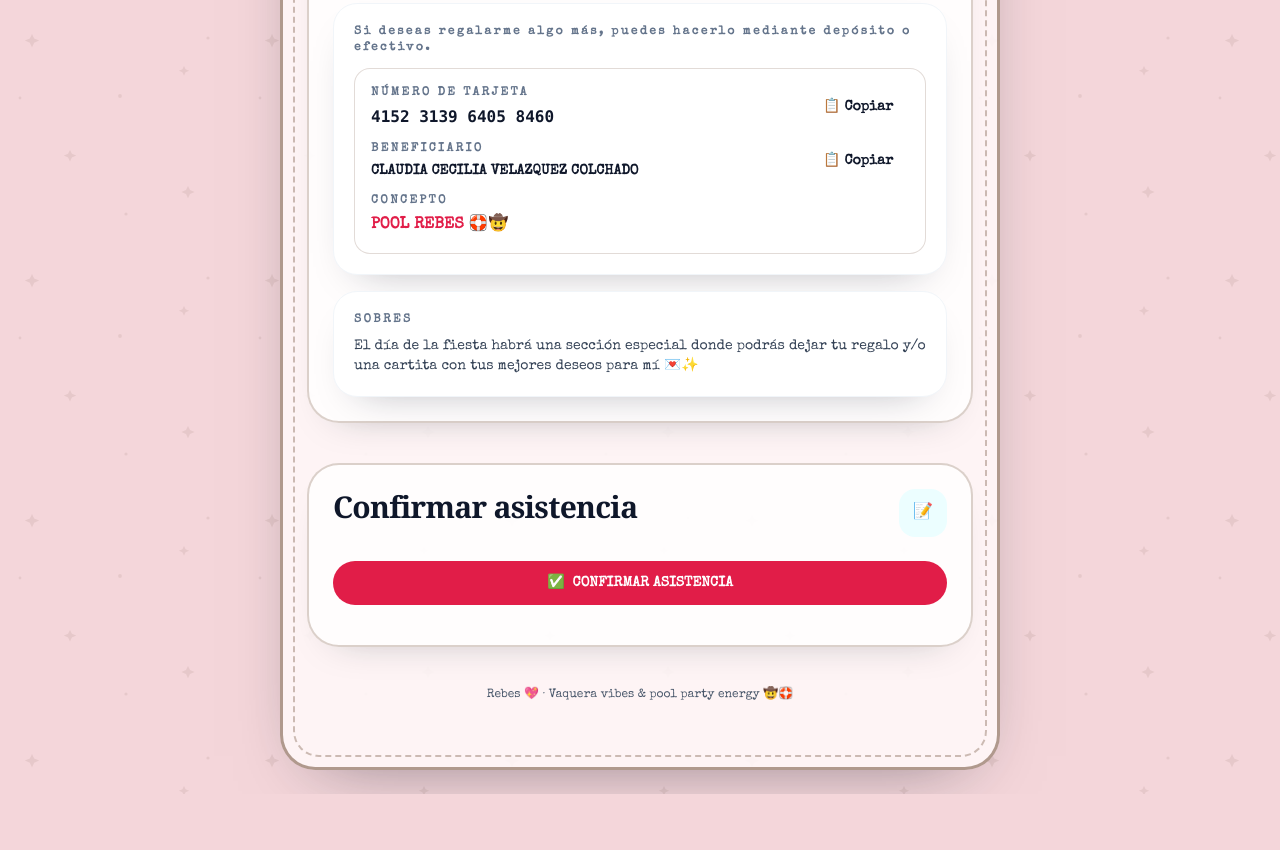
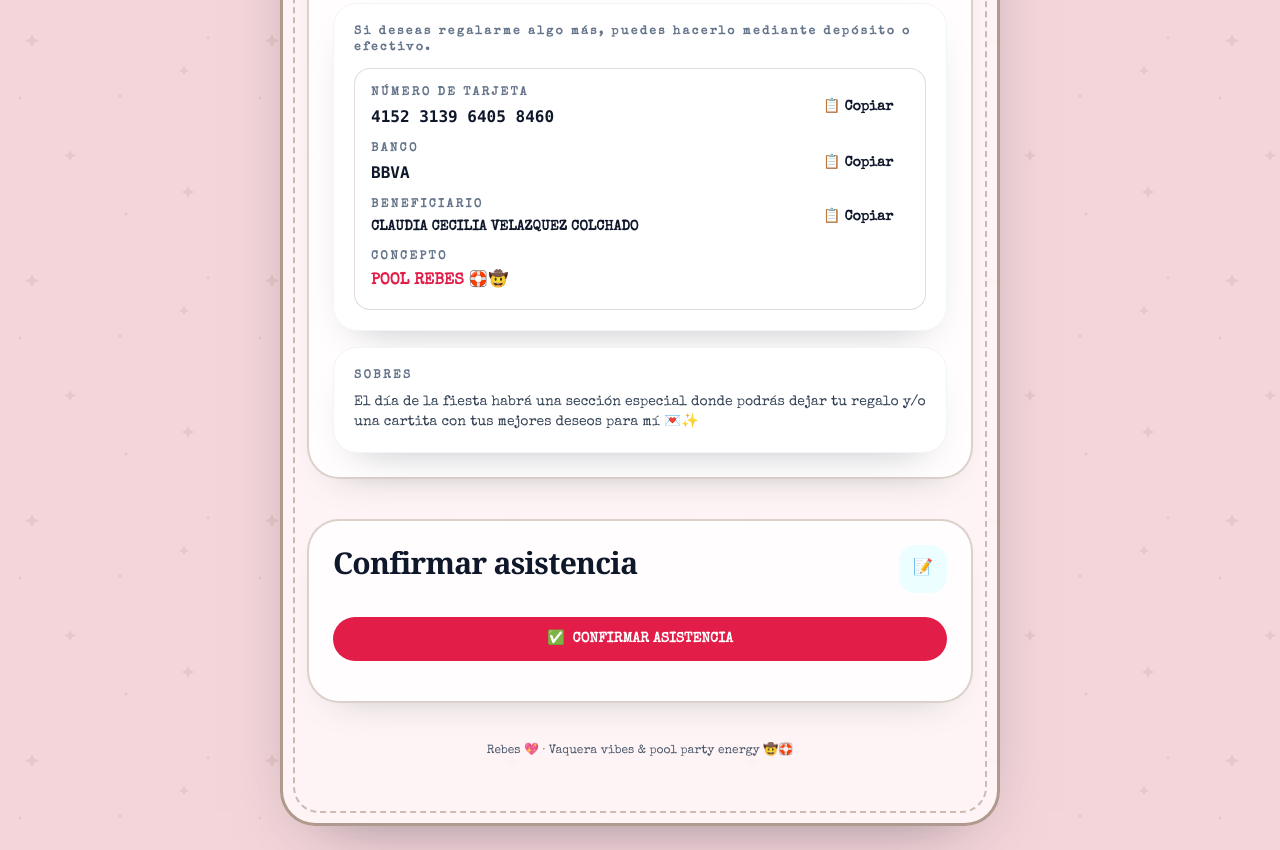
Before and after one commit to ramirezrmaricela-tech/test-repo-1, a plain HTML site: page index.html in a window 1280 px wide. Shown: the part 3350-4200 px from the top of the page. Before the commit the page ends 4144 px from the top, so only its background shows below. Drawn offline with nearby package versions, Linux system fonts and the light colour scheme; a web font is replaced by a local one.

Commit message:
Update index.html

```diff
--- a/index.html
+++ b/index.html
@@ -570,6 +570,20 @@
 
                   <div class="flex flex-col gap-2 sm:flex-row sm:items-center sm:justify-between">
                     <div class="min-w-0">
+                      <p class="text-xs font-semibold tracking-[0.2em] text-slate-500">BANCO</p>
+                      <p id="giftBank" class="mt-1 break-words font-mono text-sm font-extrabold text-slate-900 sm:text-base">BBVA</p>
+                    </div>
+                    <button
+                      id="copyGiftBankBtn"
+                      type="button"
+                      class="btn-pop inline-flex w-full items-center justify-center gap-2 rounded-full bg-white px-4 py-2 text-sm font-extrabold text-slate-900 shadow-soft transition hover:bg-slate-50 focus:outline-none focus:ring-2 focus:ring-slate-200 sm:w-auto"
+                    >
+                      📋 Copiar
+                    </button>
+                  </div>
+
+                  <div class="flex flex-col gap-2 sm:flex-row sm:items-center sm:justify-between">
+                    <div class="min-w-0">
                       <p class="text-xs font-semibold tracking-[0.2em] text-slate-500">BENEFICIARIO</p>
                       <p id="giftBeneficiary" class="mt-1 break-words text-sm font-extrabold text-slate-900">CLAUDIA CECILIA VELAZQUEZ COLCHADO</p>
                     </div>
@@ -673,11 +687,12 @@
         // Pega aquí el link real de Google Maps de la iglesia
         massMapsUrl: "https://www.google.com/maps",
         // Pega aquí el link de tu Google Form (viewform)
-        googleFormUrl: "PEGA_AQUI_TU_GOOGLE_FORM",
+        googleFormUrl: "https://forms.gle/9CAa2u4MdRgdMuVZ8",
         // Opcional: link directo a un MP3/archivo de audio para el player (si no, se queda vacío)
         songUrl: "resources/music/i-love-it.mp3",
         // Regalos
         giftCardNumber: "4152 3139 6405 8460",
+        giftBank: "BBVA",
         giftClabe: "1234567899876543210",
         giftBeneficiary: "CLAUDIA CECILIA VELAZQUEZ COLCHADO",
       };
@@ -743,6 +758,7 @@
 
       // Regalos
       setTextIfExists("giftCardNumber", EVENT.giftCardNumber || "XXXX XXXX XXXX XXXX");
+      setTextIfExists("giftBank", EVENT.giftBank || "BBVA");
       setTextIfExists("giftClabe", EVENT.giftClabe || "XXXXXXXXXXXXXXXXXX");
       setTextIfExists("giftBeneficiary", EVENT.giftBeneficiary || "NOMBRE APELLIDO");
 
@@ -781,6 +797,7 @@
       }
 
       wireCopy("copyGiftCardBtn", "giftCardNumber", "Tarjeta");
+      wireCopy("copyGiftBankBtn", "giftBank", "Banco");
       wireCopy("copyGiftClabeBtn", "giftClabe", "CLABE");
       wireCopy("copyGiftBeneficiaryBtn", "giftBeneficiary", "Beneficiario");
       // Player de canción:
```
